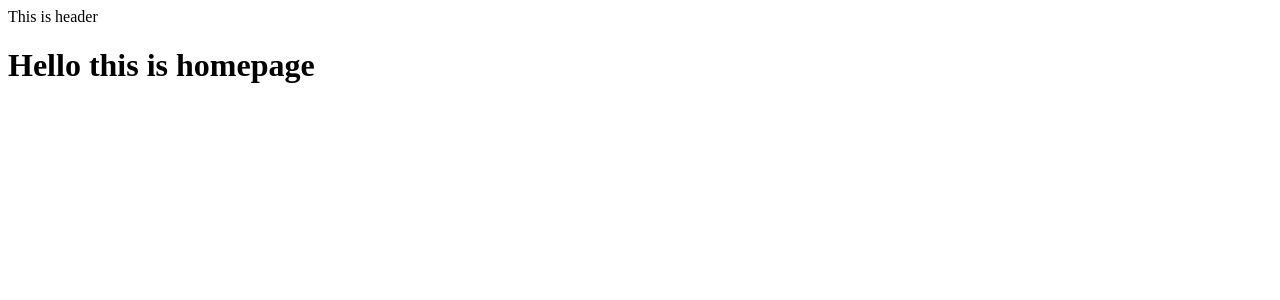
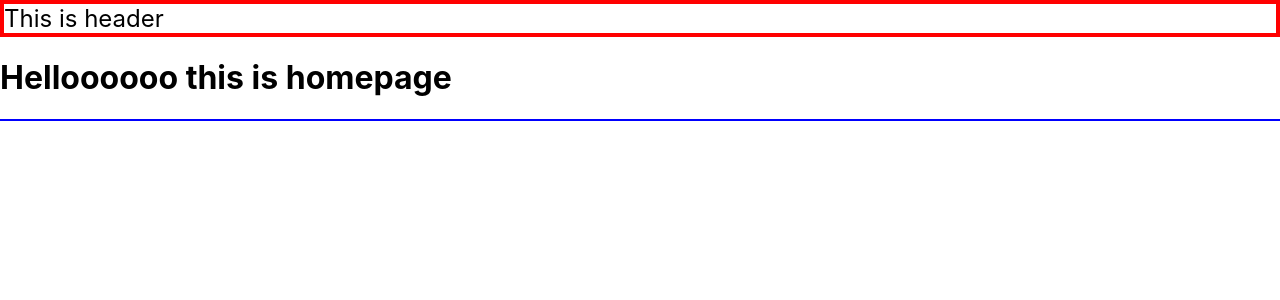
Before and after one commit to cswilik/Portfolio_Project, a React (Create React App) app: page / in a window 1280 px wide. Shown: the top 300 px of the page. Built offline with nearby package versions, Linux system fonts and the light colour scheme.

Commit message:
setting up project data file and initial css framework

```diff
--- a/src/components/App.js
+++ b/src/components/App.js
@@ -1,4 +1,4 @@
-
+import React from 'react'
 import Homepage from '../pages/Homepage';
 
 function App() {
--- a/src/components/Header.js
+++ b/src/components/Header.js
@@ -2,7 +2,7 @@ import React from 'react'
 
 function Header() {
     return (
-        <header>This is header</header>
+        <header className='header'>This is header</header>
     )
 }
 
--- a/src/index.css
+++ b/src/index.css
@@ -11,3 +11,14 @@ code {
   font-family: source-code-pro, Menlo, Monaco, Consolas, 'Courier New',
     monospace;
 }
+
+
+.header {
+  border: 2px solid red;
+  font-size: x-large;
+
+}
+
+.container {
+  border-bottom: 2px solid blue
+}
--- a/src/index.js
+++ b/src/index.js
@@ -1,6 +1,6 @@
 import React from 'react';
 import ReactDOM from 'react-dom';
-
+import './index.css';
 import App from './components/App';
 import reportWebVitals from './reportWebVitals';
 
--- a/src/pages/Homepage.js
+++ b/src/pages/Homepage.js
@@ -8,7 +8,7 @@ function Homepage() {
             <div className='header'>
                 <Header/>
             </div>
-            <h1>Hello this is homepage</h1>
+            <h1>Helloooooo this is homepage</h1>
         </div>
     )
 }
```
Also changed, not shown: src/projects.js (added, +13 -0 lines).
